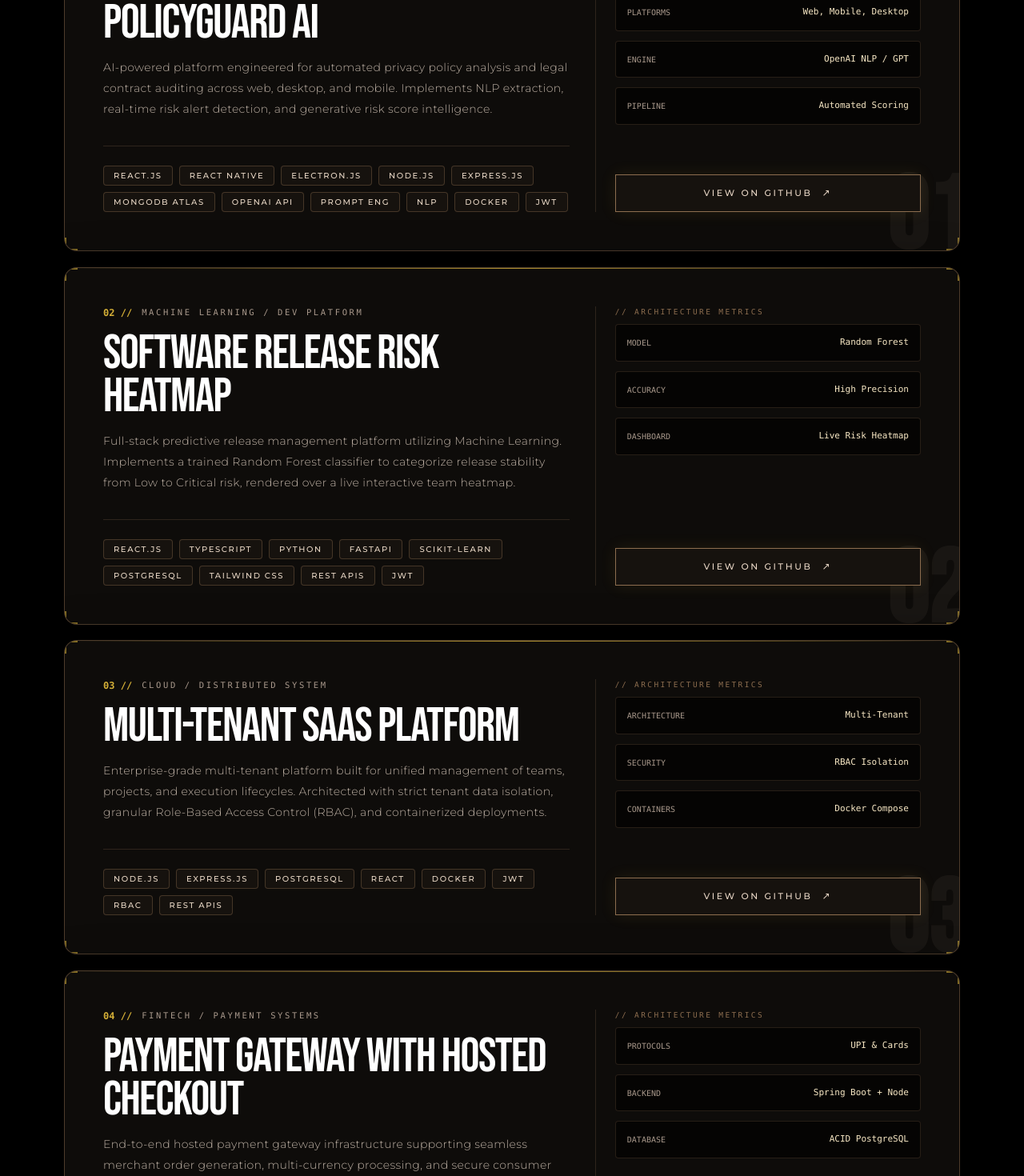
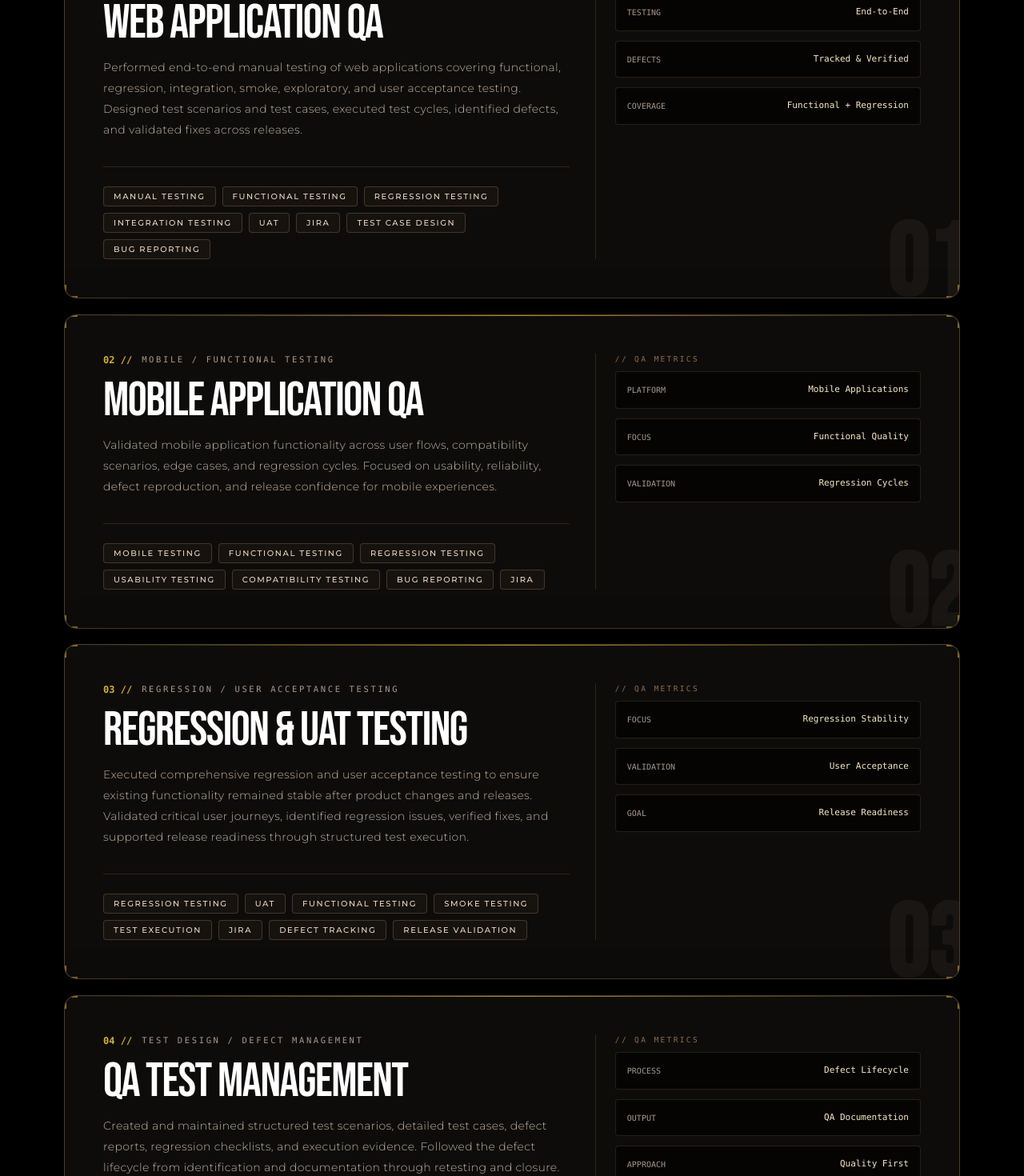
Before and after one commit to lifeofthecoders/Sumit-Panchal-QA-Cinematic-Portfolio, a React (Vite) app: page / in a window 1280 px wide. Shown: the part 2160-3630 px from the top of the page at 80% size. Built offline with nearby package versions, Linux system fonts and the light colour scheme; a web font is replaced by a local one.

Commit message:
Remove GitHub links from QA projects

```diff
--- a/src/components/ProjectsSection.tsx
+++ b/src/components/ProjectsSection.tsx
@@ -7,105 +7,200 @@ interface Project {
   title: string;
   category: string;
   description: string;
-  githubUrl: string;
   tech: string[];
   metrics: { label: string; value: string }[];
 }
 
+// const projects: Project[] = [
+//   {
+//     number: '01',
+//     title: 'PolicyGuard AI',
+//     category: 'AI / LEGAL-TECH PLATFORM',
+//     description:
+//       'AI-powered platform engineered for automated privacy policy analysis and legal contract auditing across web, desktop, and mobile. Implements NLP extraction, real-time risk alert detection, and generative risk score intelligence.',
+//     githubUrl: 'https://github.com/lohithadamisetti123',
+//     tech: [
+//       'React.js',
+//       'React Native',
+//       'Electron.js',
+//       'Node.js',
+//       'Express.js',
+//       'MongoDB Atlas',
+//       'OpenAI API',
+//       'Prompt Eng',
+//       'NLP',
+//       'Docker',
+//       'JWT',
+//     ],
+//     metrics: [
+//       { label: 'PLATFORMS', value: 'Web, Mobile, Desktop' },
+//       { label: 'ENGINE', value: 'OpenAI NLP / GPT' },
+//       { label: 'PIPELINE', value: 'Automated Scoring' },
+//     ],
+//   },
+//   {
+//     number: '02',
+//     title: 'Software Release Risk Heatmap',
+//     category: 'MACHINE LEARNING / DEV PLATFORM',
+//     description:
+//       'Full-stack predictive release management platform utilizing Machine Learning. Implements a trained Random Forest classifier to categorize release stability from Low to Critical risk, rendered over a live interactive team heatmap.',
+//     githubUrl: 'https://github.com/lohithadamisetti123',
+//     tech: [
+//       'React.js',
+//       'TypeScript',
+//       'Python',
+//       'FastAPI',
+//       'scikit-learn',
+//       'PostgreSQL',
+//       'Tailwind CSS',
+//       'REST APIs',
+//       'JWT',
+//     ],
+//     metrics: [
+//       { label: 'MODEL', value: 'Random Forest' },
+//       { label: 'ACCURACY', value: 'High Precision' },
+//       { label: 'DASHBOARD', value: 'Live Risk Heatmap' },
+//     ],
+//   },
+//   {
+//     number: '03',
+//     title: 'Multi-Tenant SaaS Platform',
+//     category: 'CLOUD / DISTRIBUTED SYSTEM',
+//     description:
+//       'Enterprise-grade multi-tenant platform built for unified management of teams, projects, and execution lifecycles. Architected with strict tenant data isolation, granular Role-Based Access Control (RBAC), and containerized deployments.',
+//     githubUrl: 'https://github.com/lohithadamisetti123',
+//     tech: [
+//       'Node.js',
+//       'Express.js',
+//       'PostgreSQL',
+//       'React',
+//       'Docker',
+//       'JWT',
+//       'RBAC',
+//       'REST APIs',
+//     ],
+//     metrics: [
+//       { label: 'ARCHITECTURE', value: 'Multi-Tenant' },
+//       { label: 'SECURITY', value: 'RBAC Isolation' },
+//       { label: 'CONTAINERS', value: 'Docker Compose' },
+//     ],
+//   },
+//   {
+//     number: '04',
+//     title: 'Payment Gateway with Hosted Checkout',
+//     category: 'FINTECH / PAYMENT SYSTEMS',
+//     description:
+//       'End-to-end hosted payment gateway infrastructure supporting seamless merchant order generation, multi-currency processing, and secure consumer checkout via UPI and Cards with webhook transaction verification.',
+//     githubUrl: 'https://github.com/lohithadamisetti123',
+//     tech: [
+//       'Node.js',
+//       'Spring Boot',
+//       'PostgreSQL',
+//       'React',
+//       'Docker',
+//       'REST APIs',
+//       'UPI / Card Integrations',
+//     ],
+//     metrics: [
+//       { label: 'PROTOCOLS', value: 'UPI & Cards' },
+//       { label: 'BACKEND', value: 'Spring Boot + Node' },
+//       { label: 'DATABASE', value: 'ACID PostgreSQL' },
+//     ],
+//   },
+// ];
+
 const projects: Project[] = [
   {
     number: '01',
-    title: 'PolicyGuard AI',
-    category: 'AI / LEGAL-TECH PLATFORM',
+    title: 'WEB APPLICATION QA',
+    category: 'MANUAL / FUNCTIONAL TESTING',
     description:
-      'AI-powered platform engineered for automated privacy policy analysis and legal contract auditing across web, desktop, and mobile. Implements NLP extraction, real-time risk alert detection, and generative risk score intelligence.',
-    githubUrl: 'https://github.com/lohithadamisetti123',
+      'Performed end-to-end manual testing of web applications covering functional, regression, integration, smoke, exploratory, and user acceptance testing. Designed test scenarios and test cases, executed test cycles, identified defects, and validated fixes across releases.',
+    //githubUrl: 'https://github.com/lifeofthecoders/Sumit-Panchal-QA-Portfolio',
     tech: [
-      'React.js',
-      'React Native',
-      'Electron.js',
-      'Node.js',
-      'Express.js',
-      'MongoDB Atlas',
-      'OpenAI API',
-      'Prompt Eng',
-      'NLP',
-      'Docker',
-      'JWT',
+      'Manual Testing',
+      'Functional Testing',
+      'Regression Testing',
+      'Integration Testing',
+      'UAT',
+      'JIRA',
+      'Test Case Design',
+      'Bug Reporting',
     ],
     metrics: [
-      { label: 'PLATFORMS', value: 'Web, Mobile, Desktop' },
-      { label: 'ENGINE', value: 'OpenAI NLP / GPT' },
-      { label: 'PIPELINE', value: 'Automated Scoring' },
+      { label: 'TESTING', value: 'End-to-End' },
+      { label: 'DEFECTS', value: 'Tracked & Verified' },
+      { label: 'COVERAGE', value: 'Functional + Regression' },
     ],
   },
+
   {
     number: '02',
-    title: 'Software Release Risk Heatmap',
-    category: 'MACHINE LEARNING / DEV PLATFORM',
+    title: 'MOBILE APPLICATION QA',
+    category: 'MOBILE / FUNCTIONAL TESTING',
     description:
-      'Full-stack predictive release management platform utilizing Machine Learning. Implements a trained Random Forest classifier to categorize release stability from Low to Critical risk, rendered over a live interactive team heatmap.',
-    githubUrl: 'https://github.com/lohithadamisetti123',
+      'Validated mobile application functionality across user flows, compatibility scenarios, edge cases, and regression cycles. Focused on usability, reliability, defect reproduction, and release confidence for mobile experiences.',
+    //githubUrl: 'https://github.com/lifeofthecoders/Sumit-Panchal-QA-Portfolio',
     tech: [
-      'React.js',
-      'TypeScript',
-      'Python',
-      'FastAPI',
-      'scikit-learn',
-      'PostgreSQL',
-      'Tailwind CSS',
-      'REST APIs',
-      'JWT',
+      'Mobile Testing',
+      'Functional Testing',
+      'Regression Testing',
+      'Usability Testing',
+      'Compatibility Testing',
+      'Bug Reporting',
+      'JIRA',
     ],
     metrics: [
-      { label: 'MODEL', value: 'Random Forest' },
-      { label: 'ACCURACY', value: 'High Precision' },
-      { label: 'DASHBOARD', value: 'Live Risk Heatmap' },
+      { label: 'PLATFORM', value: 'Mobile Applications' },
+      { label: 'FOCUS', value: 'Functional Quality' },
+      { label: 'VALIDATION', value: 'Regression Cycles' },
     ],
   },
+
   {
     number: '03',
-    title: 'Multi-Tenant SaaS Platform',
-    category: 'CLOUD / DISTRIBUTED SYSTEM',
+    title: 'REGRESSION & UAT TESTING',
+    category: 'REGRESSION / USER ACCEPTANCE TESTING',
     description:
-      'Enterprise-grade multi-tenant platform built for unified management of teams, projects, and execution lifecycles. Architected with strict tenant data isolation, granular Role-Based Access Control (RBAC), and containerized deployments.',
-    githubUrl: 'https://github.com/lohithadamisetti123',
+      'Executed comprehensive regression and user acceptance testing to ensure existing functionality remained stable after product changes and releases. Validated critical user journeys, identified regression issues, verified fixes, and supported release readiness through structured test execution.',
+    //githubUrl: 'https://github.com/lifeofthecoders/Sumit-Panchal-QA-Portfolio',
     tech: [
-      'Node.js',
-      'Express.js',
-      'PostgreSQL',
-      'React',
-      'Docker',
-      'JWT',
-      'RBAC',
-      'REST APIs',
+      'Regression Testing',
+      'UAT',
+      'Functional Testing',
+      'Smoke Testing',
+      'Test Execution',
+      'JIRA',
+      'Defect Tracking',
+      'Release Validation',
     ],
     metrics: [
-      { label: 'ARCHITECTURE', value: 'Multi-Tenant' },
-      { label: 'SECURITY', value: 'RBAC Isolation' },
-      { label: 'CONTAINERS', value: 'Docker Compose' },
+      { label: 'FOCUS', value: 'Regression Stability' },
+      { label: 'VALIDATION', value: 'User Acceptance' },
+      { label: 'GOAL', value: 'Release Readiness' },
     ],
   },
   {
     number: '04',
-    title: 'Payment Gateway with Hosted Checkout',
-    category: 'FINTECH / PAYMENT SYSTEMS',
+    title: 'QA TEST MANAGEMENT',
+    category: 'TEST DESIGN / DEFECT MANAGEMENT',
     description:
-      'End-to-end hosted payment gateway infrastructure supporting seamless merchant order generation, multi-currency processing, and secure consumer checkout via UPI and Cards with webhook transaction verification.',
-    githubUrl: 'https://github.com/lohithadamisetti123',
+      'Created and maintained structured test scenarios, detailed test cases, defect reports, regression checklists, and execution evidence. Followed the defect lifecycle from identification and documentation through retesting and closure.',
+    //githubUrl: 'https://github.com/lifeofthecoders/Sumit-Panchal-QA-Portfolio',
     tech: [
-      'Node.js',
-      'Spring Boot',
-      'PostgreSQL',
-      'React',
-      'Docker',
-      'REST APIs',
-      'UPI / Card Integrations',
+      'Test Scenarios',
+      'Test Cases',
+      'Checklists',
+      'Bug Reports',
+      'JIRA',
+      'Regression Testing',
+      'Exploratory Testing',
+      'UAT',
     ],
     metrics: [
-      { label: 'PROTOCOLS', value: 'UPI & Cards' },
-      { label: 'BACKEND', value: 'Spring Boot + Node' },
-      { label: 'DATABASE', value: 'ACID PostgreSQL' },
+      { label: 'PROCESS', value: 'Defect Lifecycle' },
+      { label: 'OUTPUT', value: 'QA Documentation' },
+      { label: 'APPROACH', value: 'Quality First' },
     ],
   },
 ];
@@ -152,10 +247,10 @@ export const ProjectsSection: React.FC = () => {
             style={{ fontFamily: "'Bebas Neue', sans-serif" }}
           >
             <span className="block text-transparent bg-clip-text bg-gradient-to-b from-[#FFFFFF] via-[#D5CBC0] to-[#605448] drop-shadow-[0_4px_12px_rgba(0,0,0,0.8)]">
-              SELECTED WORKS.
+              FEATURED WORKS.
             </span>
             <span className="block text-transparent bg-clip-text bg-gradient-to-b from-[#F7E7C4] via-[#C99E5D] to-[#543B1A] drop-shadow-[0_8px_25px_rgba(201,158,93,0.35)]">
-              ENGINEERED VALUE.
+              QUALITY DELIVERED.
             </span>
           </h2>
 
@@ -163,7 +258,7 @@ export const ProjectsSection: React.FC = () => {
             className="text-xs sm:text-sm font-light text-[#A8988B] max-w-sm mt-4 md:mt-0 leading-relaxed"
             style={{ fontFamily: "'Montserrat', sans-serif" }}
           >
-            Scroll down to unfold the system architecture cards. Each platform was built to solve complex operational challenges.
+            Scroll down to explore selected QA projects, testing practices, and quality engineering work.
           </p>
         </motion.div>
 
@@ -247,7 +342,7 @@ export const ProjectsSection: React.FC = () => {
                   <div className="lg:col-span-5 flex flex-col justify-between h-full space-y-6 lg:pl-6 lg:border-l lg:border-[#8C6D4F]/25">
                     <div className="space-y-3">
                       <span className="text-[9.5px] font-mono tracking-[0.25em] uppercase text-[#8C6D4F] block mb-2">
-                        // ARCHITECTURE METRICS
+                        // QA METRICS
                       </span>
                       {project.metrics.map((m) => (
                         <div
@@ -264,16 +359,6 @@ export const ProjectsSection: React.FC = () => {
                       ))}
                     </div>
 
-                    <a
-                      href={project.githubUrl}
-                      target="_blank"
-                      rel="noopener noreferrer"
-                      className="inline-flex items-center justify-center space-x-3 px-6 py-3.5 border border-[#8C6D4F] bg-[#16120E] hover:border-[#D4AF37] hover:bg-[#D4AF37] text-[#EAD8C7] hover:text-black text-[11px] font-medium tracking-[0.24em] uppercase transition-all duration-300 shadow-[0_0_20px_rgba(212,175,55,0.1)]"
-                      style={{ fontFamily: "'Montserrat', sans-serif" }}
-                    >
-                      <span>VIEW ON GITHUB</span>
-                      <span className="text-xs">↗</span>
-                    </a>
                   </div>
 
                 </div>
```
Lines whose indentation alone changed are shown as unchanged.
